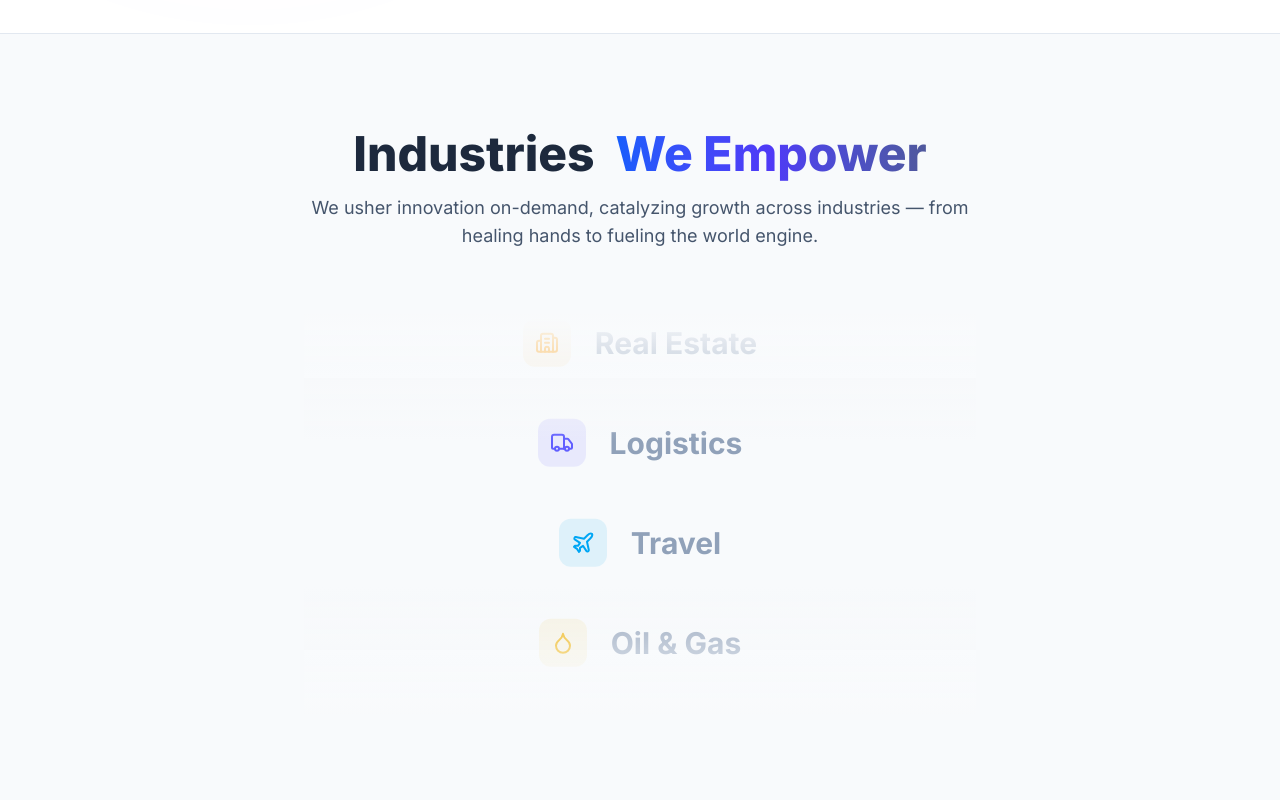
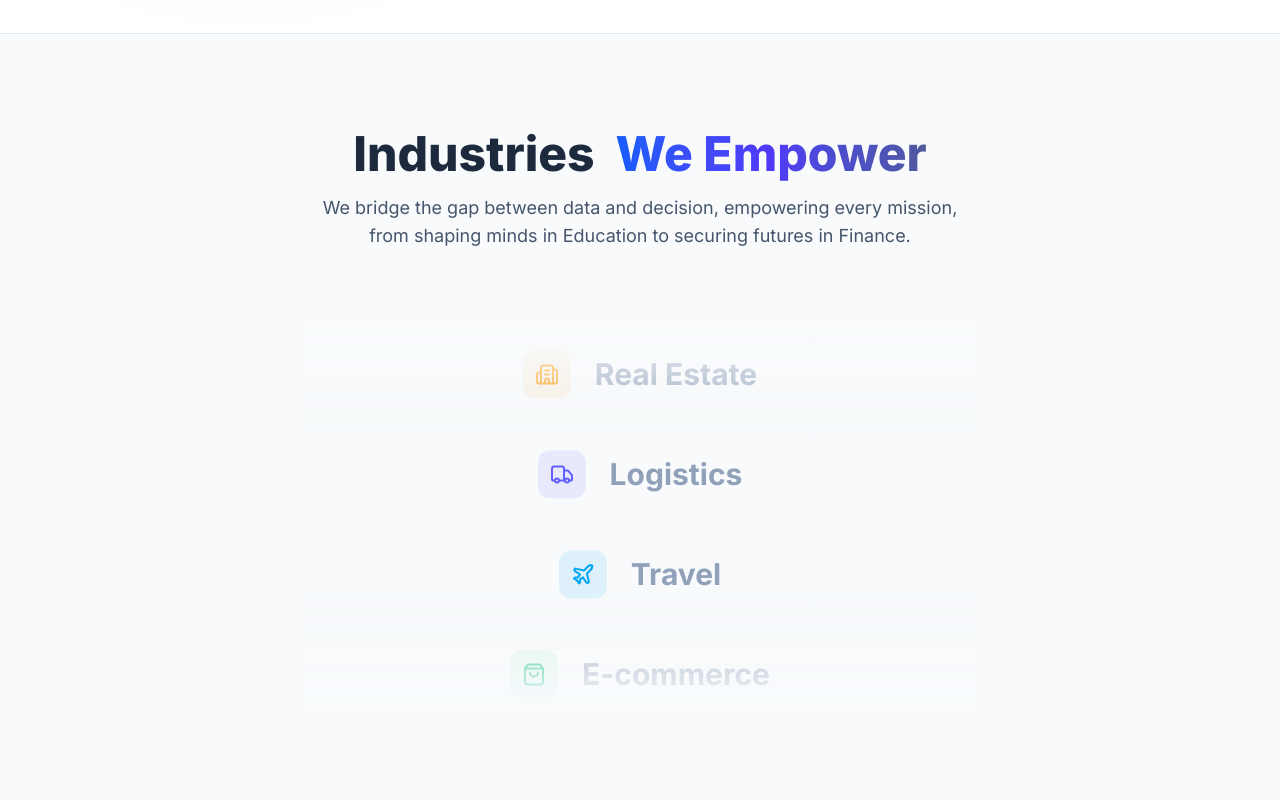
Before and after one commit to atul030702/ssh-softtech, a Next.js app: page / in a window 1280 px wide. Shown: the part 1980-2780 px from the top of the page. Built offline with nearby package versions, Linux system fonts and the light colour scheme.

Commit message:
fix: UI/UX

```diff
--- a/src/components/Industry/Industries.tsx
+++ b/src/components/Industry/Industries.tsx
@@ -1,31 +1,14 @@
-import React from "react";
-import { BookOpen, HeartPulse, Building2, Truck, Plane, Droplet, ShoppingBag } from 'lucide-react';
+import { duplicatedIndustriesData } from "./constants";
 import ScrollReveal from '../ui/ScrollReveal';
 
-const industriesData = [
-    { icon: <BookOpen />, name: "Education", color: "text-pink-500 bg-pink-500/10" },
-    { icon: <HeartPulse />, name: "Healthcare", color: "text-rose-500 bg-rose-500/10" },
-    { icon: <Building2 />, name: "Real Estate", color: "text-amber-500 bg-amber-500/10" },
-    { icon: <Truck />, name: "Logistics", color: "text-indigo-500 bg-indigo-500/10" },
-    { icon: <Plane />, name: "Travel", color: "text-sky-500 bg-sky-500/10" },
-    { icon: <Droplet />, name: "Oil & Gas", color: "text-yellow-500 bg-yellow-500/10" },
-    { icon: <ShoppingBag />, name: "E-commerce", color: "text-emerald-500 bg-emerald-500/10" },
-];
-
-// Duplicate the list to create a seamless loop
-const duplicatedIndustries = [...industriesData, ...industriesData, ...industriesData];
-
-const Industries: React.FC = () => {
+const Industries = () => {
     return (
         <section id='industries'
             className="py-24 bg-slate-50 dark:bg-[#050B14] overflow-hidden relative border-t border-slate-200 dark:border-white/5"
         >
-            {/* Background Grid Pattern (Subtle) */}
             <div className="absolute inset-0 bg-grid-pattern opacity-[0.03] dark:opacity-[0.05] pointer-events-none" />
 
             <div className="max-w-7xl mx-auto px-4 sm:px-6 lg:px-8 relative z-10 flex flex-col items-center">
-
-                {/* Header */}
                 <ScrollReveal className="text-center mb-16">
                     <h2 className="text-3xl md:text-4xl lg:text-5xl font-extrabold text-slate-800 dark:text-white mb-4">
                         Industries &nbsp;
@@ -34,7 +17,7 @@ const Industries: React.FC = () => {
                         </span>
                     </h2>
                     <p className="text-lg text-slate-600 dark:text-gray-400 max-w-2xl mx-auto">
-                        We usher innovation on-demand, catalyzing growth across industries — from healing hands to fueling the world engine.
+                        We bridge the gap between data and decision, empowering every mission, from shaping minds in Education to securing futures in Finance.
                     </p>
                 </ScrollReveal>
 
@@ -46,14 +29,14 @@ const Industries: React.FC = () => {
 
                     {/* Scrolling Content - CSS Animation */}
                     <div className="flex flex-col items-center gap-0 animate-infinite-scroll-y">
-                        {duplicatedIndustries.map((industry, index) => (
+                        {duplicatedIndustriesData.map((industry, index) => (
                             <div
                                 key={index}
                                 className="h-[100px] w-full flex items-center justify-center shrink-0"
                             >
                                 <div className="flex items-center gap-6 px-8 py-4 rounded-2xl transition-all hover:bg-white dark:hover:bg-white/5 hover:shadow-lg border border-transparent hover:border-slate-200 dark:hover:border-white/10 group cursor-default">
                                     <div className={`w-12 h-12 rounded-xl flex items-center justify-center ${industry.color} group-hover:scale-110 transition-transform`}>
-                                        {React.cloneElement(industry.icon, { size: 24 })}
+                                        {industry.icon}
                                     </div>
                                     <span className="text-2xl md:text-3xl font-bold text-slate-400 group-hover:text-slate-900 dark:text-gray-600 dark:group-hover:text-white transition-colors">
                                         {industry.name}
--- /dev/null
+++ b/src/components/Industry/constants.ts
@@ -0,0 +1,15 @@
+import React from "react";
+
+import { BookOpen, HeartPulse, Building2, Truck, Plane, ShoppingBag } from 'lucide-react';
+
+const industriesData = [
+    { icon: React.createElement(BookOpen, { size: 24 }), name: "Education", color: "text-pink-500 bg-pink-500/10" },
+    { icon: React.createElement(HeartPulse, { size: 24 }), name: "Healthcare", color: "text-rose-500 bg-rose-500/10" },
+    { icon: React.createElement(Building2, { size: 24 }), name: "Real Estate", color: "text-amber-500 bg-amber-500/10" },
+    { icon: React.createElement(Truck, { size: 24 }), name: "Logistics", color: "text-indigo-500 bg-indigo-500/10" },
+    { icon: React.createElement(Plane, { size: 24 }), name: "Travel", color: "text-sky-500 bg-sky-500/10" },
+    { icon: React.createElement(ShoppingBag, { size: 24 }), name: "E-commerce", color: "text-emerald-500 bg-emerald-500/10" },
+];
+
+// Duplicate the list to create a seamless loop
+export const duplicatedIndustriesData = [...industriesData, ...industriesData, ...industriesData];
--- a/src/components/Products/Products.tsx
+++ b/src/components/Products/Products.tsx
@@ -68,7 +68,7 @@ const Products = () => {
                             className="flex flex-col justify-center items-center"
                             delay={0.3}
                         >
-                            <div className="flex flex-col sm:flex-row justify-center items-center gap-4">
+                            <div className="flex flex-col sm:flex-row justify-center items-center flex-wrap gap-4">
                                 {marketingData.map((item, index) => (
                                     <div key={index} className="inline-flex items-center gap-2 bg-slate-200 dark:bg-slate-800 py-1 px-4 rounded-3xl">
                                         <div className="w-4 h-4 flex items-center justify-center rounded-full bg-green-600 dark:bg-green-500">
@@ -82,9 +82,10 @@ const Products = () => {
                             <img
                                 src="./product_hero_image.png"
                                 alt="product hero image"
-                                className="w-full sm:w-auto"
+                                className="w-full object-cover"
                                 loading="lazy"
                                 decoding="async"
+                                draggable={false}
                             />
                         </ScrollReveal>
                     </div>
--- a/src/components/Products/constants.ts
+++ b/src/components/Products/constants.ts
@@ -53,9 +53,10 @@ export const mainProducts = [
 ];
 
 export const marketingData = [
-    "Generate 10x more leads",
-    "Solve 80% more queries",
-    "Engage 70% more visitors",
+    "Resolve queries instantly 24/7",
+    "Process Invoices 10x Faster",
+    "Slash operational costs",
+    "Eliminate Manual Data Entry",
 ];
 
 export const stats = [
```
Also changed, not shown: public/product_hero_image.png.
